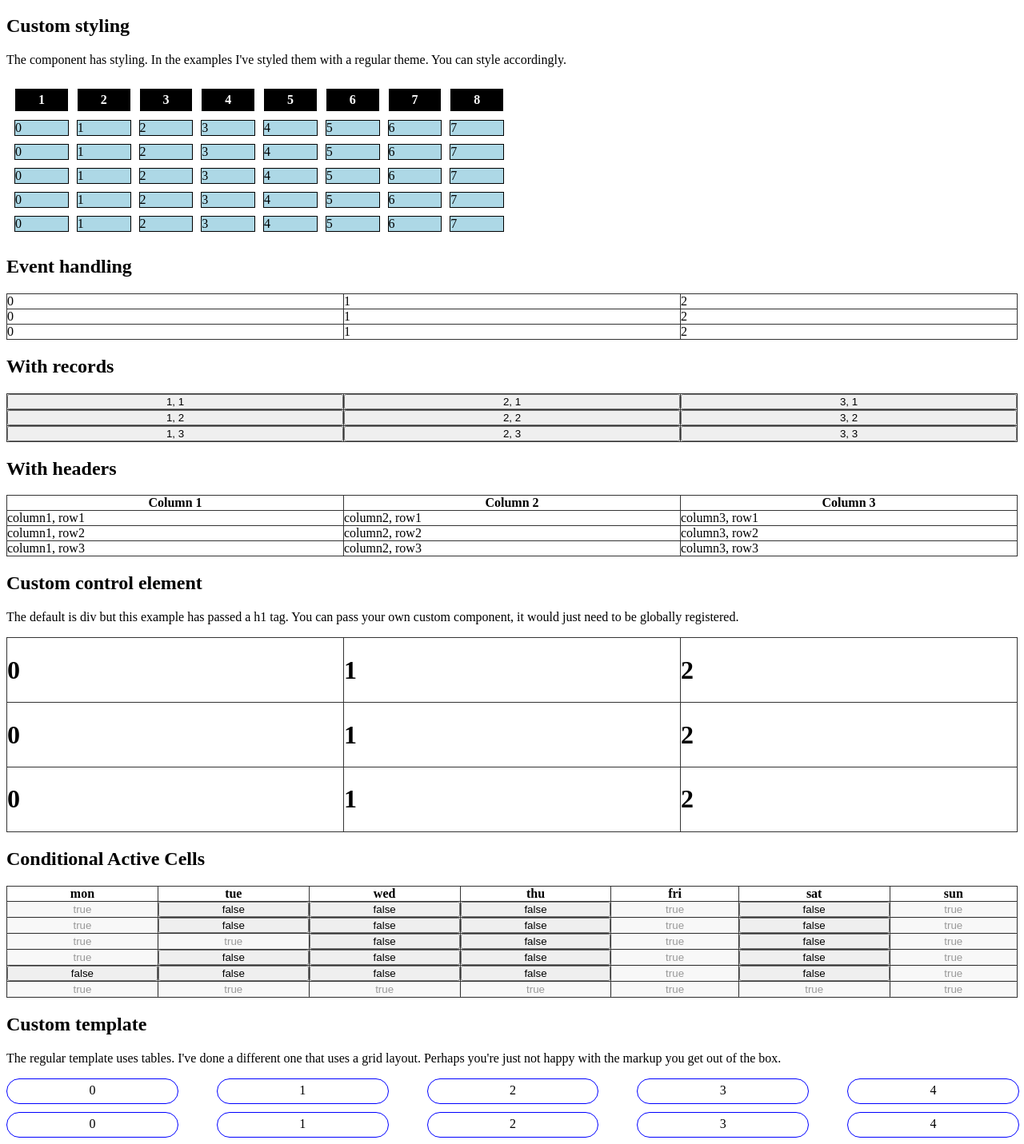
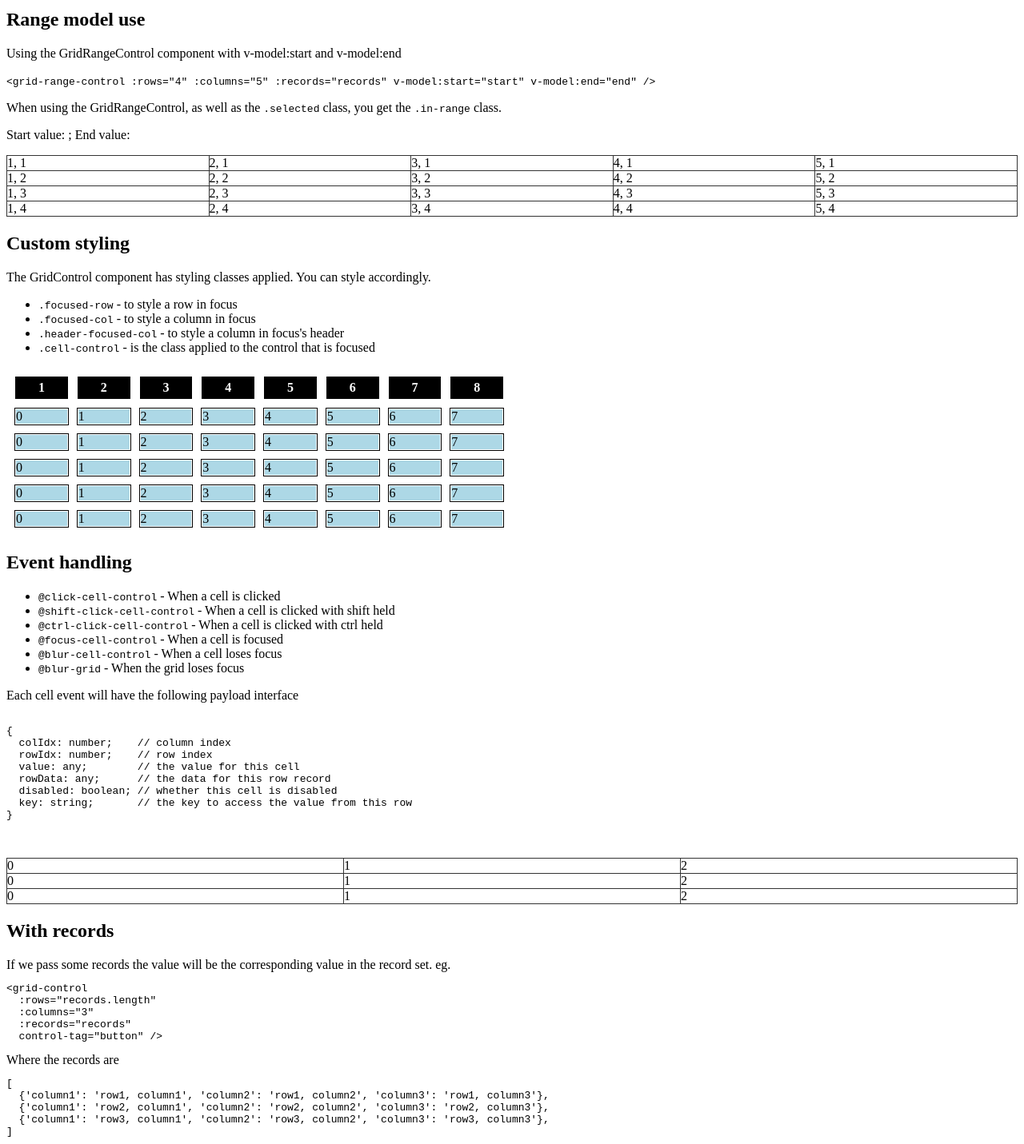
Before and after one commit to nick-somebody/vue-grid-control, a Vue app: page / in a window 1280 px wide. Shown: the part 1074-2505 px from the top of the page at 80% size. Built offline with nearby package versions, Linux system fonts and the light colour scheme.

Commit message:
More examples

```diff
--- a/examples/custom-styling.vue
+++ b/examples/custom-styling.vue
@@ -2,9 +2,15 @@
   <div>
     <h2>Custom styling</h2>
     <p>
-      The component has styling. In the examples I've styled them with a regular theme.
+      The GridControl component has styling classes applied.
       You can style accordingly.
     </p>
+    <ul>
+      <li><code>.focused-row</code> - to style a row in focus</li>
+      <li><code>.focused-col</code> - to style a column in focus</li>
+      <li><code>.header-focused-col</code> - to style a column in focus's header</li>
+      <li><code>.cell-control</code> - is the class applied to the control that is focused</li>
+    </ul>
     <grid-control class="griddy" :headers="['1', '2', '3', '4', '5', '6', '7', '8']" :rows="5" :columns="8" />
   </div>
 </template>
--- a/examples/event-handling.vue
+++ b/examples/event-handling.vue
@@ -1,9 +1,37 @@
 <template>
-  <div>
+  <div class="event-handling">
     <h2>Event handling</h2>
+    <p>
+
+    </p>
+    <ul>
+      <li><code>@click-cell-control</code> - When a cell is clicked</li>
+      <li><code>@shift-click-cell-control</code> - When a cell is clicked with shift held</li>
+      <li><code>@ctrl-click-cell-control</code> - When a cell is clicked with ctrl held</li>
+      <li><code>@focus-cell-control</code> - When a cell is focused</li>
+      <li><code>@blur-cell-control</code> - When a cell loses focus</li>
+      <li><code>@blur-grid</code> - When the grid loses focus</li>
+    </ul>
+    <p>
+      Each cell event will have the following payload interface
+      <pre>
+        <code>
+{
+  colIdx: number;    // column index
+  rowIdx: number;    // row index
+  value: any;        // the value for this cell
+  rowData: any;      // the data for this row record
+  disabled: boolean; // whether this cell is disabled
+  key: string;       // the key to access the value from this row
+}
+        </code>
+      </pre>
+    </p>
     <grid-control
       :rows="3"
       :columns="3"
+      @shift-click-cell-control="shiftClickCell"
+      @ctrl-click-cell-control="ctrlClickCell"
       @click-cell-control="clickCell"
       @focus-cell-control="focusCell"
       @blur-cell-control="blurCell"
@@ -27,7 +55,33 @@ export default {
     },
     blurGrid() {
       console.log("blurGrid")
-    }
+    },
+    shiftClickCell() {
+      console.log("shiftClickCell")
+    },
+    ctrlClickCell() {
+      console.log("ctrlClickCell")
+    },
   }
 }
 </script>
+
+<style>
+  .event-handling table {
+    border-spacing: 0;
+    border-collapse: collapse;
+    width: 100%;
+  }
+  .event-handling th,
+  .event-handling td {
+    border: 1px solid #333;
+    padding: 0;
+  }
+  .event-handling .selected > * {
+    background: chartreuse;
+  }
+  .event-handling td div:focus {
+    outline: 3px solid darkblue;
+    outline-offset: 2px;
+  }
+</style>
--- a/examples/model-use.vue
+++ b/examples/model-use.vue
@@ -1,10 +1,16 @@
 <template>
-  <div>
+  <div class="model-use">
     <h2>Model use</h2>
+    <p>Using the GridControl component with v-model</p>
+    <p><code>{{`<grid-control :rows="4" :columns="5" :records="records" v-model="val" />`}}</code></p>
+    <p>You get the <code>.selected</code> class applied to the v-model value cell.</p>
     <p>Model value: {{ val }}</p>
     <grid-control :rows="4" :columns="5" :records="records" v-model="val" />
 
     <h2>Range model use</h2>
+    <p>Using the GridRangeControl component with v-model:start and v-model:end</p>
+    <p><code>{{ `<grid-range-control :rows="4" :columns="5" :records="records" v-model:start="start" v-model:end="end" />` }}</code></p>
+    <p>When using the GridRangeControl, as well as the <code>.selected</code> class, you get the <code>.in-range</code> class.</p>
     <p>Start value: {{ start }}; End value: {{ end }}</p>
     <grid-range-control :rows="4" :columns="5" :records="records" v-model:start="start" v-model:end="end" />
   </div>
@@ -31,3 +37,27 @@ export default {
   }
 }
 </script>
+
+<style>
+  .model-use table {
+    border-spacing: 0;
+    border-collapse: collapse;
+    width: 100%;
+  }
+  .model-use th,
+  .model-use td {
+    border: 1px solid #333;
+    padding: 0;
+  }
+  .model-use td div:focus {
+    outline: 3px solid darkblue;
+    outline-offset: 2px;
+  }
+  .model-use .in-range,
+  .model-use .in-range > *{
+    background: rgb(200, 255, 200);
+  }
+  .model-use .selected > * {
+    background: chartreuse;
+  }
+</style>
--- a/examples/standard-use.vue
+++ b/examples/standard-use.vue
@@ -1,7 +1,9 @@
 <template>
-  <div>
+  <div class="standard-use">
     <h2>Standard use</h2>
     <p>Click on a cell, use the keyboard controls.</p>
+    <p><code>{{ `<grid-control :rows="3" :columns="3" />` }}</code></p>
+    <p>The most basic use of the GridControl component</p>
     <grid-control :rows="3" :columns="3" />
   </div>
 </template>
@@ -12,3 +14,19 @@ export default {
   components: { GridControl },
 }
 </script>
+
+<style>
+  .standard-use table {
+    border-spacing: 0;
+    border-collapse: collapse;
+    width: 100%;
+  }
+  .standard-use th,
+  .standard-use td {
+    border: 1px solid #333;
+    padding: 0;
+  }
+  .standard-use td div:focus {
+    background: turquoise;
+  }
+</style>
--- a/examples/with-records.vue
+++ b/examples/with-records.vue
@@ -1,11 +1,25 @@
 <template>
   <div>
     <h2>With records</h2>
+    <p>
+      If we pass some records the value will be the corresponding value in the record set.
+      eg.
+      <pre><code>{{`<grid-control
+  :rows="records.length"
+  :columns="3"
+  :records="records"
+  control-tag="button" />`}}</code></pre>
+  Where the records are
+  <pre><code>{{`[
+  {'column1': 'row1, column1', 'column2': 'row1, column2', 'column3': 'row1, column3'},
+  {'column1': 'row2, column1', 'column2': 'row2, column2', 'column3': 'row2, column3'},
+  {'column1': 'row3, column1', 'column2': 'row3, column2', 'column3': 'row3, column3'},
+]`}}</code></pre>
+    </p>
     <grid-control
-      :rows="3"
+      :rows="records.length"
       :columns="3"
       :records="records"
-
       control-tag="button"
       @click-cell-control="clickCell"
       @focus-cell-control="focusCell"
@@ -21,9 +35,9 @@ export default {
   setup() {
     return {
       records: [
-        {'column1': '1, 1', 'column2': '2, 1', 'column3': '3, 1'},
-        {'column1': '1, 2', 'column2': '2, 2', 'column3': '3, 2'},
-        {'column1': '1, 3', 'column2': '2, 3', 'column3': '3, 3'},
+        {'column1': 'row1, column1', 'column2': 'row1, column2', 'column3': 'row1, column3'},
+        {'column1': 'row2, column1', 'column2': 'row2, column2', 'column3': 'row2, column3'},
+        {'column1': 'row3, column1', 'column2': 'row3, column2', 'column3': 'row3, column3'},
       ]
     }
   },
--- a/src/App.vue
+++ b/src/App.vue
@@ -82,7 +82,7 @@ export default {
 </script>
 
 <style>
-table {
+/* table {
   border-spacing: 0;
   border-collapse: collapse;
   width: 100%;
@@ -122,5 +122,5 @@ button.cell-control {
 .focused-row.focused-col.selected > *,
 .selected > * {
   background: chartreuse;
-}
+} */
 </style>
```
